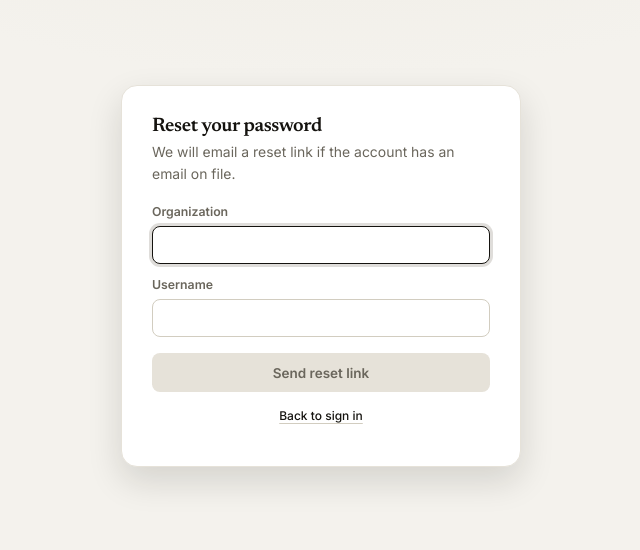
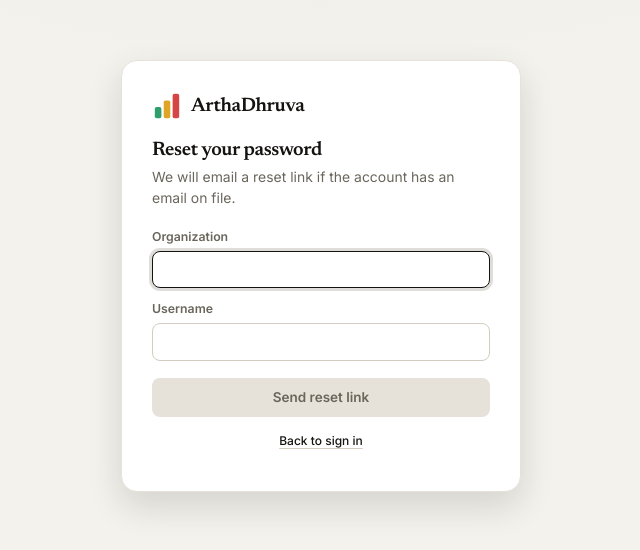
Before and after one commit to hemanthvnp/ArthaDhruva, a React (Vite) app in the folder frontend/: page /forgot-password in a window 1280 px wide. Shown: the part 124-674 px from the top of the page, without its empty margins (319-959 px from the left). Built offline with nearby package versions, Linux system fonts and the light colour scheme; no server answers.

Commit message:
feat(ui): add brand mark to sign-up, reset, activation, and 2FA setup cards
Consistent identity across every public auth screen.

```diff
--- a/frontend/src/pages/ActivatePage.tsx
+++ b/frontend/src/pages/ActivatePage.tsx
@@ -3,6 +3,7 @@ import { useNavigate, useSearchParams } from 'react-router-dom';
 import { activateAccount } from '../api/client';
 import { useAuth } from '../auth/AuthContext';
 import ErrorBanner from '../components/ErrorBanner';
+import BrandMark from '../components/BrandMark';
 
 /** Reached from a CLIENT invite link created by an admin (see AdminCreateUserPage) -- the
  * activationToken lives in the URL, not in AuthContext, since the account has no session yet.
@@ -50,6 +51,7 @@ export default function ActivatePage() {
   return (
     <div className="auth-page">
       <div className="auth-card">
+        <div className="brand"><BrandMark /> ArthaDhruva</div>
         <h2 style={{ marginBottom: '0.25rem' }}>Activate your account</h2>
         <p className="page-subtitle">
           Set a password to finish setting up your ArthaDhruva account. Must be at least 10
--- a/frontend/src/pages/ForgotPasswordPage.tsx
+++ b/frontend/src/pages/ForgotPasswordPage.tsx
@@ -2,6 +2,7 @@ import { useState, type FormEvent } from 'react';
 import { Link } from 'react-router-dom';
 import { requestPasswordReset } from '../api/client';
 import ErrorBanner from '../components/ErrorBanner';
+import BrandMark from '../components/BrandMark';
 
 export default function ForgotPasswordPage() {
   const [orgSlug, setOrgSlug] = useState('');
@@ -26,6 +27,7 @@ export default function ForgotPasswordPage() {
   return (
     <div className="auth-page">
       <form onSubmit={submit} className="auth-card">
+        <div className="brand"><BrandMark /> ArthaDhruva</div>
         <h2 style={{ marginBottom: '0.25rem' }}>Reset your password</h2>
         <p className="page-subtitle">We will email a reset link if the account has an email on file.</p>
         <div className="field" style={{ marginBottom: '0.8rem' }}>
--- a/frontend/src/pages/ResetPasswordPage.tsx
+++ b/frontend/src/pages/ResetPasswordPage.tsx
@@ -2,6 +2,7 @@ import { useState, type FormEvent } from 'react';
 import { Link, useSearchParams } from 'react-router-dom';
 import { completePasswordReset } from '../api/client';
 import ErrorBanner from '../components/ErrorBanner';
+import BrandMark from '../components/BrandMark';
 
 export default function ResetPasswordPage() {
   const [params] = useSearchParams();
@@ -28,6 +29,7 @@ export default function ResetPasswordPage() {
   return (
     <div className="auth-page">
       <form onSubmit={submit} className="auth-card">
+        <div className="brand"><BrandMark /> ArthaDhruva</div>
         <h2 style={{ marginBottom: '0.25rem' }}>Choose a new password</h2>
         {!token && <p>This link is missing its token. Request a new reset link.</p>}
         {message ? (
--- a/frontend/src/pages/Setup2faPage.tsx
+++ b/frontend/src/pages/Setup2faPage.tsx
@@ -3,6 +3,7 @@ import { useLocation, useNavigate } from 'react-router-dom';
 import { totpConfirmWithToken, totpSetupWithToken } from '../api/client';
 import { useAuth } from '../auth/AuthContext';
 import ErrorBanner from '../components/ErrorBanner';
+import BrandMark from '../components/BrandMark';
 
 interface LocationState {
   setupToken?: string;
@@ -58,6 +59,7 @@ export default function Setup2faPage() {
   return (
     <div className="auth-page">
       <div className="auth-card">
+        <div className="brand"><BrandMark /> ArthaDhruva</div>
         <h2 style={{ marginBottom: '0.25rem' }}>Set up two-factor authentication</h2>
         <p className="page-subtitle">
           {username ? `Required for ${username}'s role. ` : ''}
--- a/frontend/src/pages/SignupPage.tsx
+++ b/frontend/src/pages/SignupPage.tsx
@@ -2,6 +2,7 @@ import { useState, type FormEvent } from 'react';
 import { Link } from 'react-router-dom';
 import { signup } from '../api/client';
 import ErrorBanner from '../components/ErrorBanner';
+import BrandMark from '../components/BrandMark';
 
 export default function SignupPage() {
   const [form, setForm] = useState({ organizationName: '', slug: '', adminUsername: '', email: '', password: '' });
@@ -27,6 +28,7 @@ export default function SignupPage() {
   return (
     <div className="auth-page">
       <form onSubmit={submit} className="auth-card">
+        <div className="brand"><BrandMark /> ArthaDhruva</div>
         <h2 style={{ marginBottom: '0.25rem' }}>Start your free trial</h2>
         <p className="page-subtitle">Create an organization and its first admin account.</p>
         {done ? (
```
